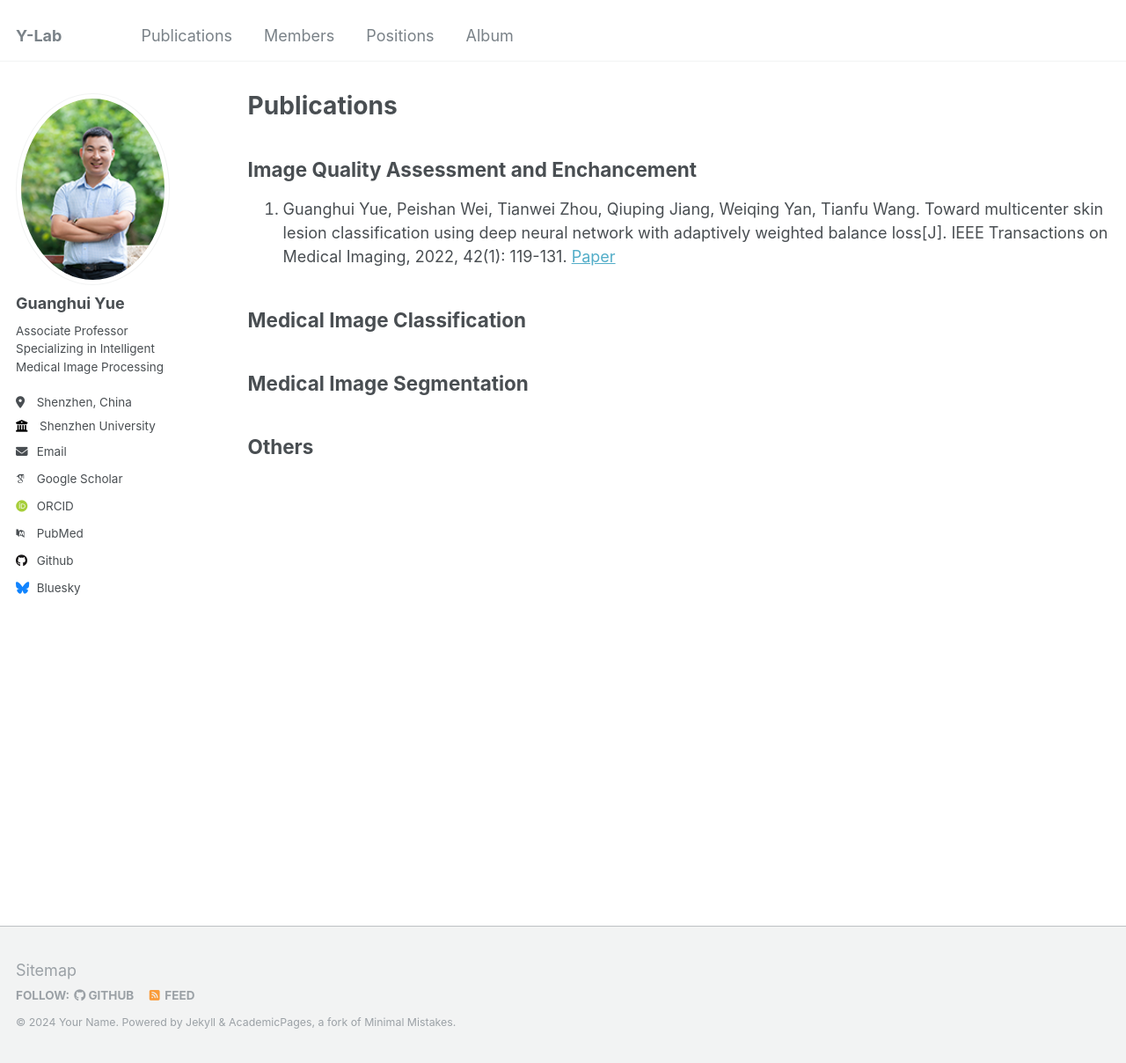
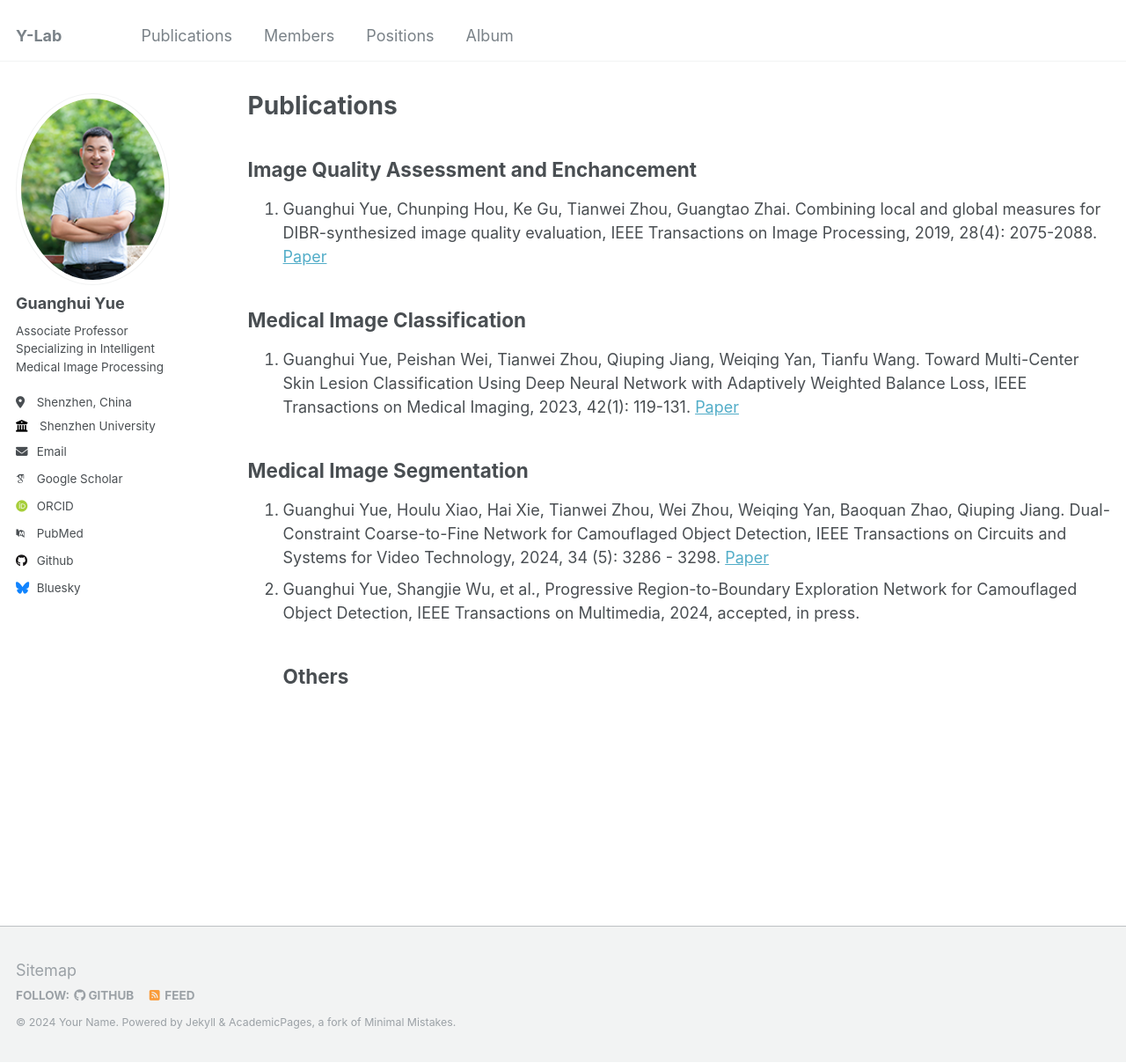
Before and after one commit to Guanghui-Yue/Guanghui-Yue.github.io, a Jekyll site: the page built from _pages/publication.md, in a window 1280 px wide and 1208 px high. Shown: the whole window at 88% size. Built offline with Jekyll 4.4.1, drawn with Linux system fonts in a browser that asks for light colours; some web fonts are replaced.

Commit message:
Update publication.md

```diff
--- a/_pages/publication.md
+++ b/_pages/publication.md
@@ -6,12 +6,12 @@ author_profile: true
 ---
 
 ## Image Quality Assessment and Enchancement
-1. Guanghui Yue, Peishan Wei, Tianwei Zhou, Qiuping Jiang, Weiqing Yan, Tianfu Wang. Toward multicenter skin lesion classification using deep neural network with adaptively weighted balance loss[J]. IEEE Transactions on Medical Imaging, 2022, 42(1): 119-131. [Paper](https://ieeexplore.ieee.org/abstract/document/9878129/)
+1. Guanghui Yue, Chunping Hou, Ke Gu, Tianwei Zhou, Guangtao Zhai. Combining local and global measures for DIBR-synthesized image quality evaluation, IEEE Transactions on Image Processing, 2019, 28(4): 2075-2088. [Paper](https://ieeexplore.ieee.org/abstract/document/8491300/)
 
 ## Medical Image Classification
-
+1. Guanghui Yue, Peishan Wei, Tianwei Zhou, Qiuping Jiang, Weiqing Yan, Tianfu Wang. Toward Multi-Center Skin Lesion Classification Using Deep Neural Network with Adaptively Weighted Balance Loss, IEEE Transactions on Medical Imaging, 2023, 42(1): 119-131. [Paper](https://ieeexplore.ieee.org/abstract/document/9878129/)
 
 ## Medical Image Segmentation
-
-
+1. Guanghui Yue, Houlu Xiao, Hai Xie, Tianwei Zhou, Wei Zhou, Weiqing Yan, Baoquan Zhao, Qiuping Jiang. Dual-Constraint Coarse-to-Fine Network for Camouflaged Object Detection, IEEE Transactions on Circuits and Systems for Video Technology, 2024, 34 (5): 3286 - 3298. [Paper](https://ieeexplore.ieee.org/abstract/document/10262011/)
+2. Guanghui Yue, Shangjie Wu, et al., Progressive Region-to-Boundary Exploration Network for Camouflaged Object Detection, IEEE Transactions on Multimedia, 2024, accepted, in press.
 ## Others
```
